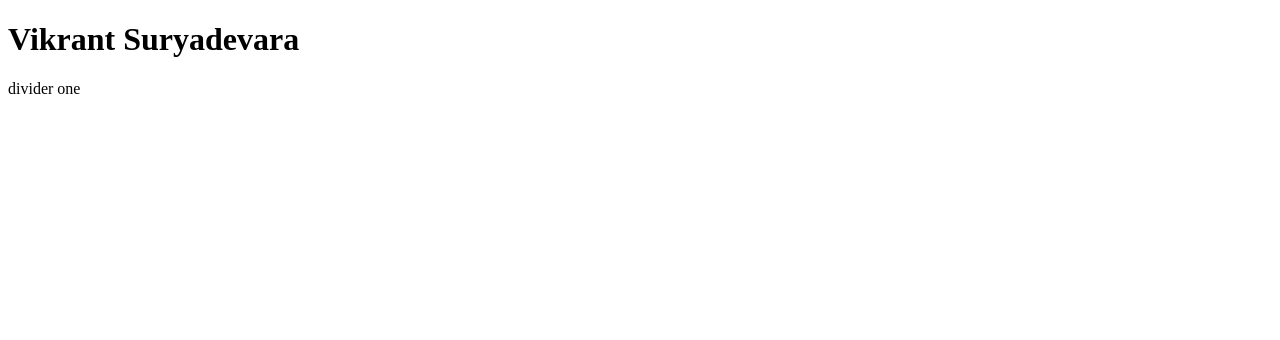
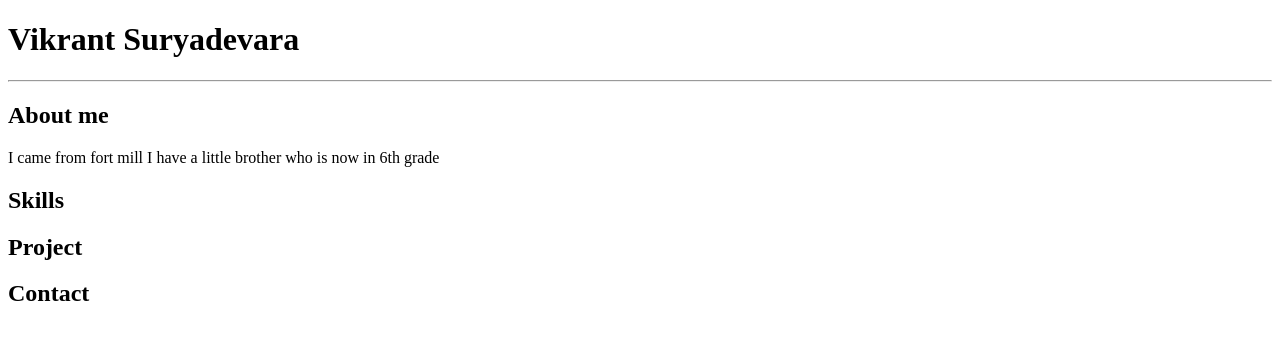
Before and after one commit to VS06279/VS06279.github.io, a plain HTML site: page index.html in a window 1280 px wide. Drawn offline with Linux system fonts and the light colour scheme.

Commit message:
Add files via upload

```diff
--- a/index.html
+++ b/index.html
@@ -6,6 +6,16 @@
   </head>
   <body>
   <h1> Vikrant Suryadevara </h1>
-  <p> divider one </p>
+  <hr>
+  <div class="about"> <h2> About me  </h2> </div>
+  <ui>
+    I came from fort mill
+    I have a little brother who is now in 6th grade
+
+  </ui>
+  <div class="skills"> <h2> Skills </h2></div>
+  <div class="project"> <h2> Project </h2></div>
+  <div class="contact"> <h2> Contact </h2></div>
+
   </body>
   </html>
```
